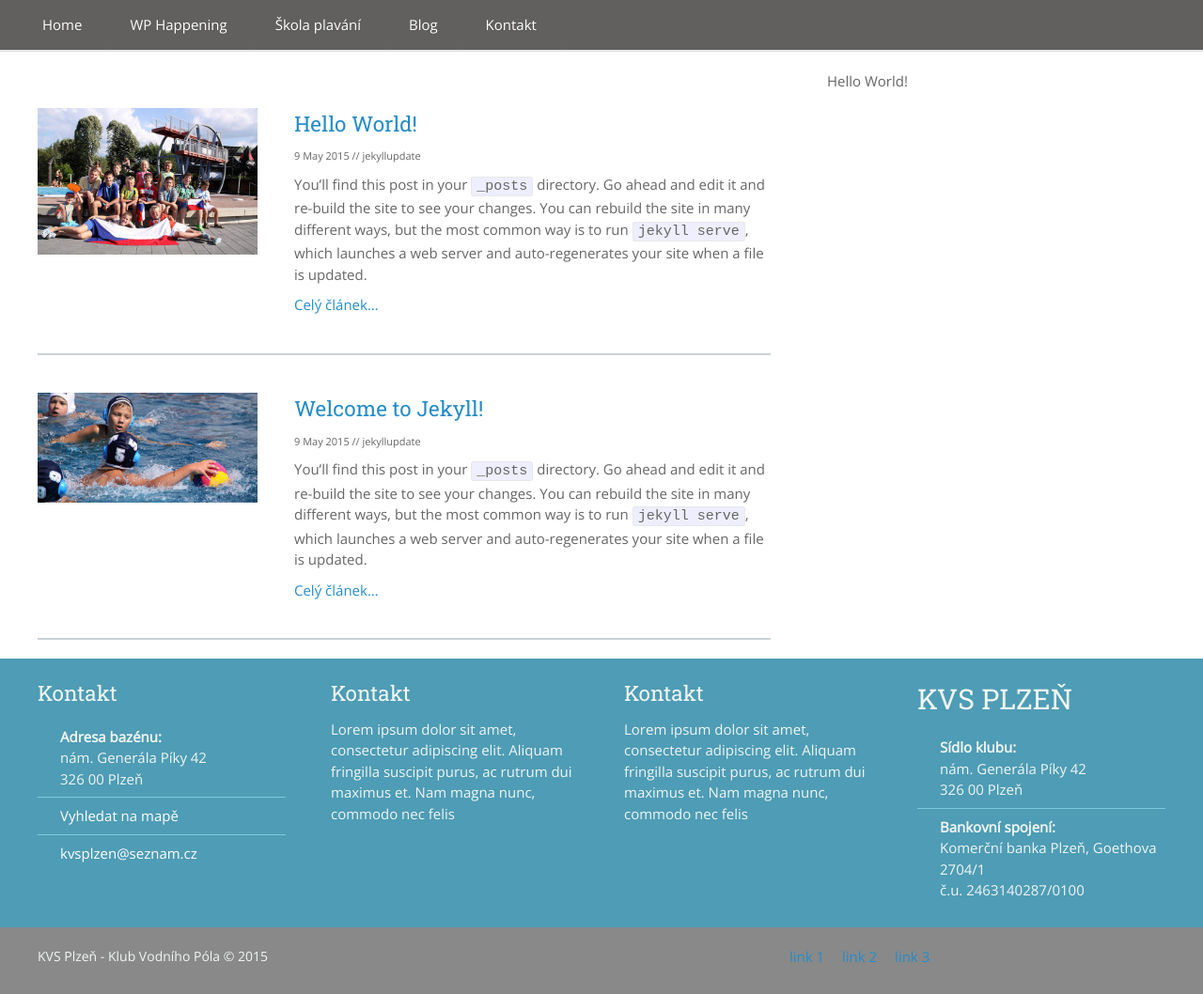
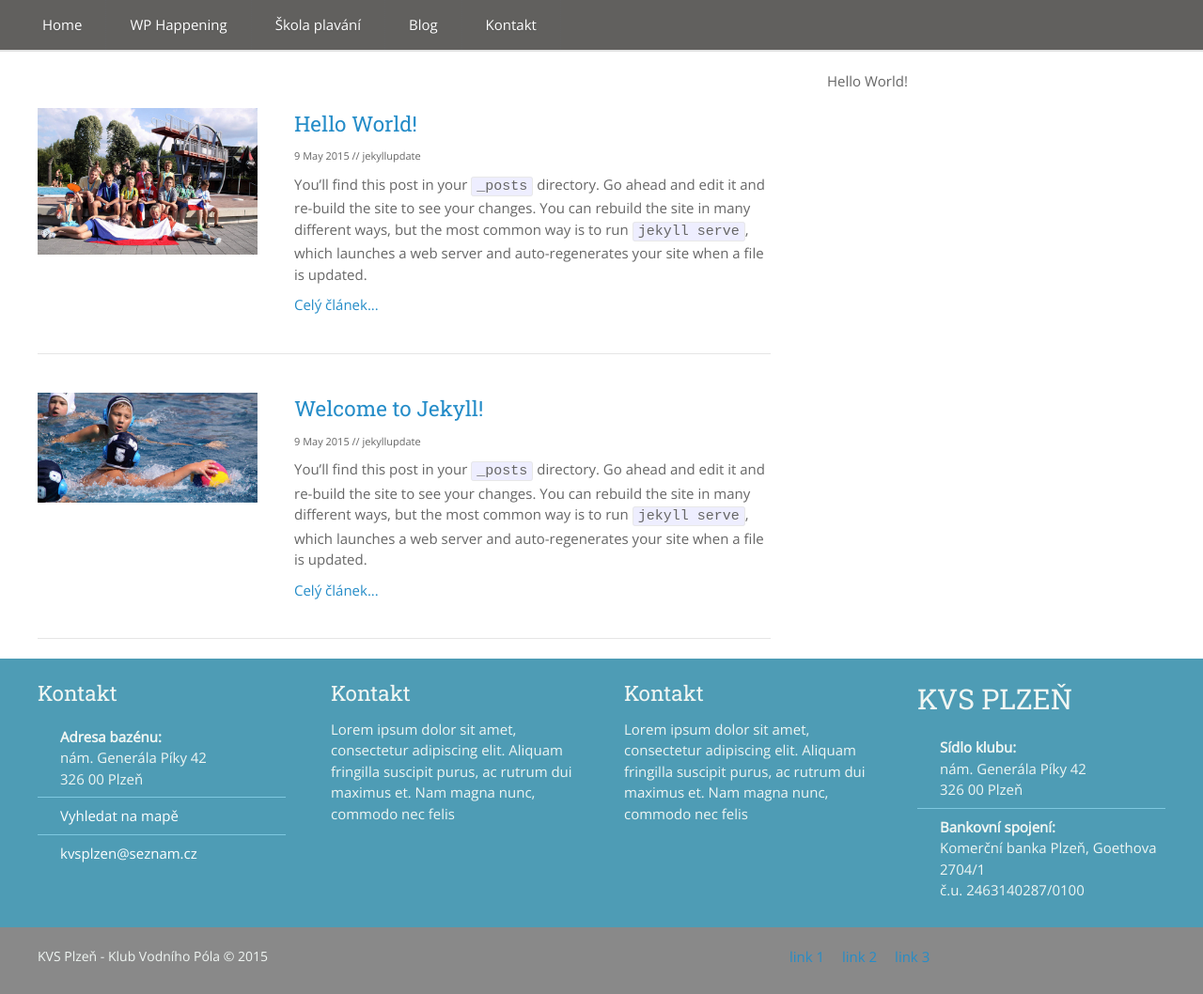
Before and after one commit to SteveVil/KVS-web, a Jekyll site: the page built from Blog/index.html, in a window 1280 px wide. Shown: the whole page at 94% size. Built offline with Jekyll 4.4.1, drawn with Linux system fonts in a browser that asks for light colours; the list of posts is cut into pages by our own code.

Commit message:
Update _layout.sass

```diff
--- a/_sass/_layout.sass
+++ b/_sass/_layout.sass
@@ -6,7 +6,10 @@
 	float: left
 
 	hr
-		border: 1px solid #CAD2D7
+		border: 0
+		height: 0
+		border-top: 1px solid rgba(0, 0, 0, 0.1)
+		border-bottom: 1px solid rgba(255, 255, 255, 0.3)
 
 .post-content
 	width: 100%
```
